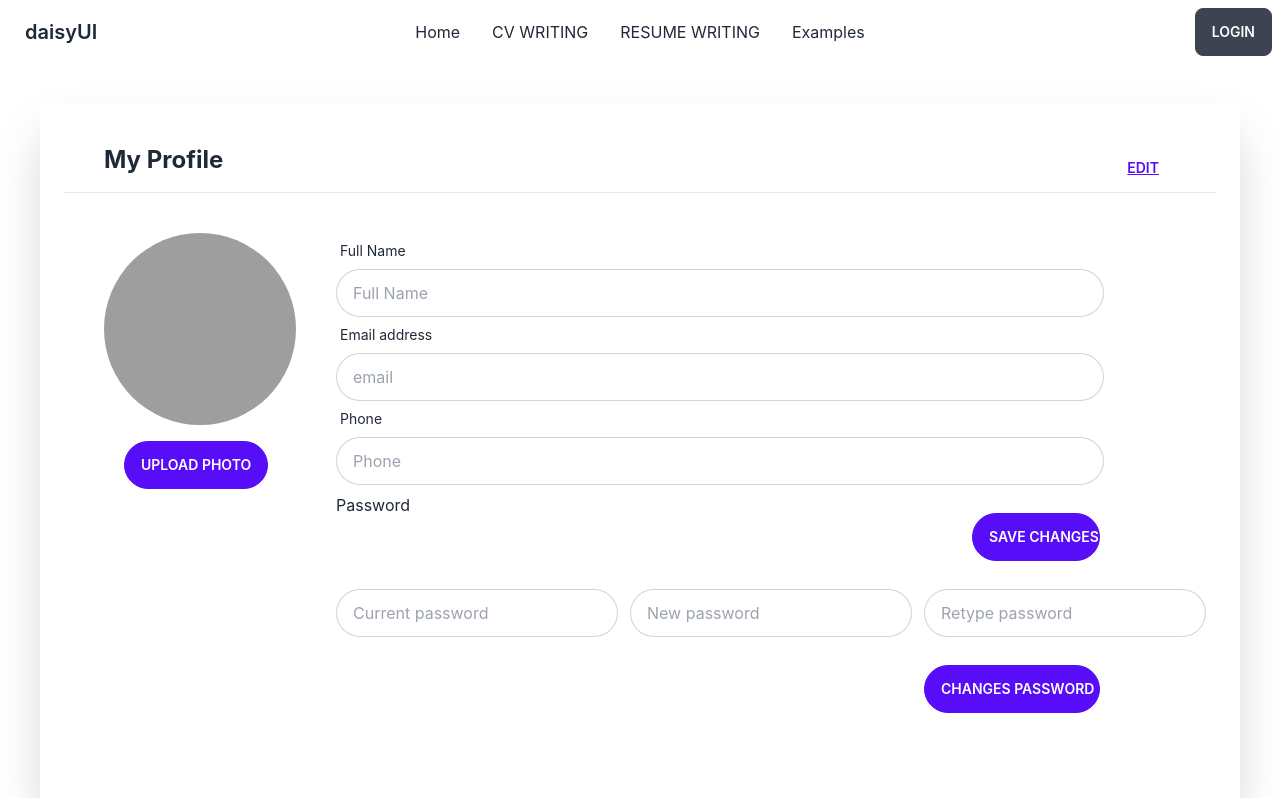
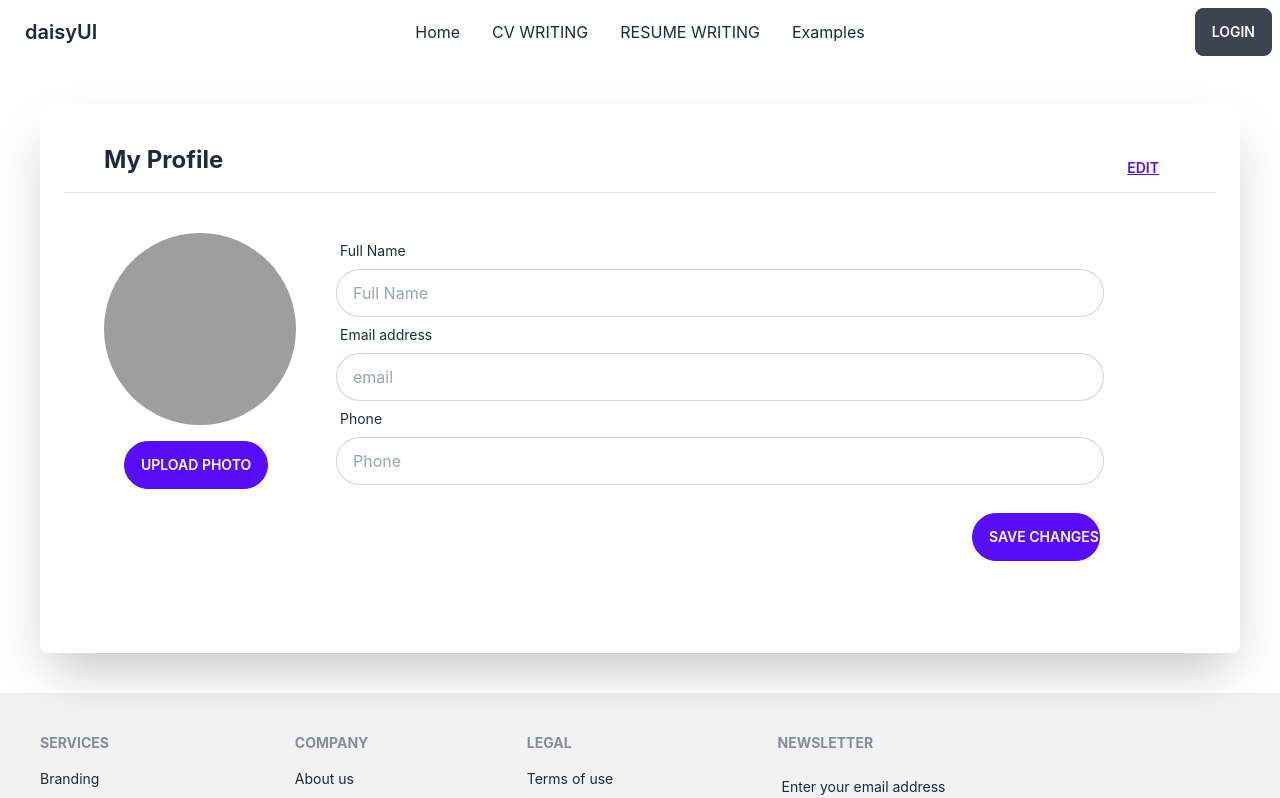
Before and after one commit to Sadnan-2019/my-cvmaker, a React (Create React App) app: page /edit-profile in a window 1280 px wide. Shown: the top 798 px of the page. Built offline with nearby package versions, Linux system fonts and the light colour scheme; grey boxes are pictures that could not be loaded; a web font is replaced by a local one.

Commit message:
firebase added

```diff
--- a/src/componentes/Landingpage/Landingpage.js
+++ b/src/componentes/Landingpage/Landingpage.js
@@ -12,17 +12,14 @@ import "./Landingpage.css";
 const Landingpage = () => {
   return (
     <div
-      class="hero min-h-screen bg-cover  "
-      style={{
-        backgroundImage: `url("https://i.ibb.co/fNRnthP/image-05.jpg?fbclid=IwAR0b05P8XznbzEN5RpLz6oBsBdcob8TpI_xN7nyedIYDEB44eRYFCAcSK_o")`,
-      }}
+
     >
       <div class=" "></div>
       {/* <div class="hero-content text-center text-neutral-content"> */}
       <div className="grid    sm:grid-cols-1  md:grid-cols-2      text-neutral-content   px-4 py-32    ">
         <div className="max-w-xl mx-auto my-auto " data-aos="fade-up"
             data-aos-duration="1000">
-          <h1 className=" text-3xl 	md:text-5xl  font-extrabold p-5 mt-10">
+          <h1 className=" text-3xl text-warning	md:text-5xl  font-extrabold p-5 mt-10">
             Build your body
             <span class="font-extrabold text-warning ">
               {" "}
--- a/src/componentes/Profile/EditProfile.js
+++ b/src/componentes/Profile/EditProfile.js
@@ -1,12 +1,10 @@
-import React from 'react';
-import { Link } from 'react-router-dom';
+import React from "react";
+import { Link } from "react-router-dom";
 import { useForm } from "react-hook-form";
-
-
 
 const EditProfile = () => {
   const { register, handleSubmit } = useForm();
-  const onSubmit = data => console.log(data);
+  const onSubmit = (data) => console.log(data);
   return (
     <div>
       <div className=" py-10 ">
@@ -16,10 +14,14 @@ const EditProfile = () => {
               <p className="text-2xl font-bold ">My Profile</p>
             </div>
             <div>
-          <Link to="/edit-profile"><button className="btn btn-link p-4 rounded-full   w-50 mt-4 ml-8">Edit</button></Link>
+              <Link to="/edit-profile">
+                <button className="btn btn-link p-4 rounded-full   w-50 mt-4 ml-8">
+                  Edit
+                </button>
+              </Link>
             </div>
           </div>
-        <hr  />
+          <hr />
           <div className=" flex  flex-col md:flex-col lg:flex-row   py-10 mx-10 gap-10  ">
             <div class="  ">
               <img
@@ -29,76 +31,61 @@ const EditProfile = () => {
               />
               {/* <button className="btn btn-primary mx-auto  p-4">Edit Profile</button> */}
               <div className=" ">
-              <Link to="/edit-profile"><button className="btn btn-primary p-4 rounded-full   w-50 mt-4 ml-5">Upload photo</button></Link>
+                <Link to="/edit-profile">
+                  <button className="btn btn-primary p-4 rounded-full   w-50 mt-4 ml-5">
+                    Upload photo
+                  </button>
+                </Link>
               </div>
             </div>
 
             <div className=" sm:w-full  md:max-w-3xl 	 ">
-
-
               <form onSubmit={handleSubmit(onSubmit)} className="    ">
                 <div class="form-control ">
                   <label class="label">
                     <span class="label-text">Full Name</span>
                   </label>
-    <input  {...register("name", { required: true,  })}
-    type="text" placeholder="Full Name" name='name' class="input input-bordered   rounded-3xl    " />
+                  <input
+                    {...register("name", { required: true })}
+                    type="text"
+                    placeholder="Full Name"
+                    name="name"
+                    class="input input-bordered   rounded-3xl    "
+                  />
                 </div>
                 <div class="form-control  ">
                   <label class="label">
                     <span class="label-text">Email address</span>
                   </label>
-    <input {...register("email", { required: true,   })}
-     type="email" placeholder="email" name='email' class="input input-bordered rounded-3xl    " />
+                  <input
+                    {...register("email", { required: true })}
+                    type="email"
+                    placeholder="email"
+                    name="email"
+                    class="input input-bordered rounded-3xl    "
+                  />
                 </div>
                 <div class="form-control  ">
                   <label class="label">
                     <span class="label-text">Phone</span>
                   </label>
-    <input {...register("password", { required: true,  })}
-     type="password" placeholder="Phone" name='phone' class="input input-bordered rounded-3xl    " />
-
+                  <input
+                    {...register("password", { required: true })}
+                    type="password"
+                    placeholder="Phone"
+                    name="phone"
+                    class="input input-bordered rounded-3xl    "
+                  />
                 </div>
 
                 <div class="form-control sm:float-left md:float-right lg:float-right  py-6   ">
-   <input className='btn btn-primary m-1 md:w-32 rounded-3xl     ' type="submit" value="Save changes"/>
+                  <input
+                    className="btn btn-primary m-1 md:w-32 rounded-3xl     "
+                    type="submit"
+                    value="Save changes"
+                  />
                 </div>
-
- <div>
-     <h1 className='text-1xl leading-10'>Password</h1>
- <div className='flex  flex-col sm:w-full md:flex-row gap-3 lg:flex-row   justify-between items-center'>
-
-     <div class="form-control ">
-       {/* <label class="label">
-         <span class="label-text">Password</span>
-       </label> */}
-
-       <input  {...register("password", { required: true,  })}
-       type="text" placeholder="Current password" name='password' class="input input-bordered   rounded-3xl    " />
-     </div>
-     <div class="form-control ">
-       {/* <label class="label">
-         <span class="label-text"> </span>
-       </label> */}
-       <input  {...register("newpassword", { required: true,  })}
-       type="text" placeholder="New password" name='newpassword' class="input input-bordered   rounded-3xl    " />
-     </div>
-     <div class="form-control ">
-       {/* <label class="label">
-         <span class="label-text">Full Name</span>
-       </label> */}
-       <input  {...register("newpassword", { required: true,  })}
-       type="text" placeholder="Retype password" name='newpassword' class="input input-bordered   rounded-3xl    " />
-     </div>
-
-     </div>
-     <div class="form-control  py-6 sm:float-left md:float-right lg:float-right  ">
-   <input className='btn btn-primary m-1 md:w-44 rounded-3xl' type="submit" value="Changes password"/>
-  </div>
- </div>
-
               </form>
-
             </div>
           </div>
         </div>
```
Also changed, not shown: firebase.int.js (+6 -6 lines). Lines whose indentation alone changed are shown as unchanged.
